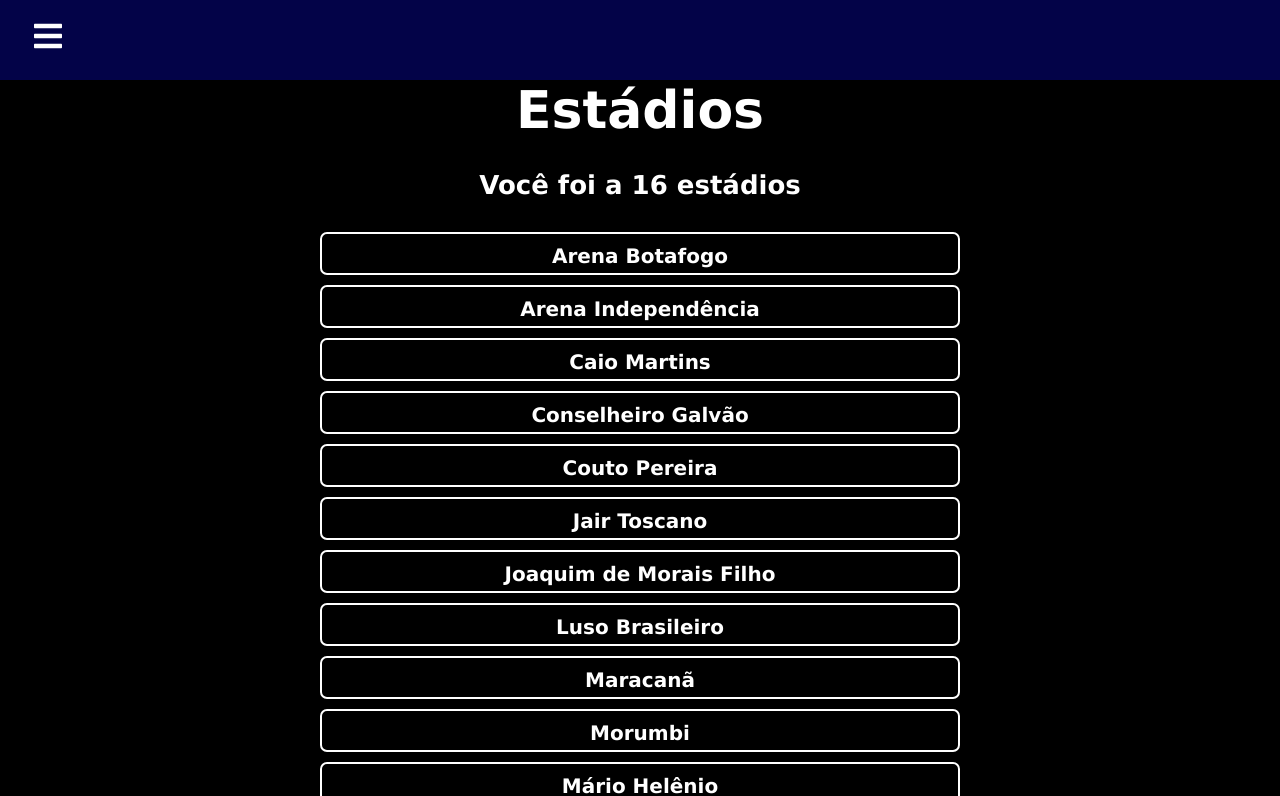
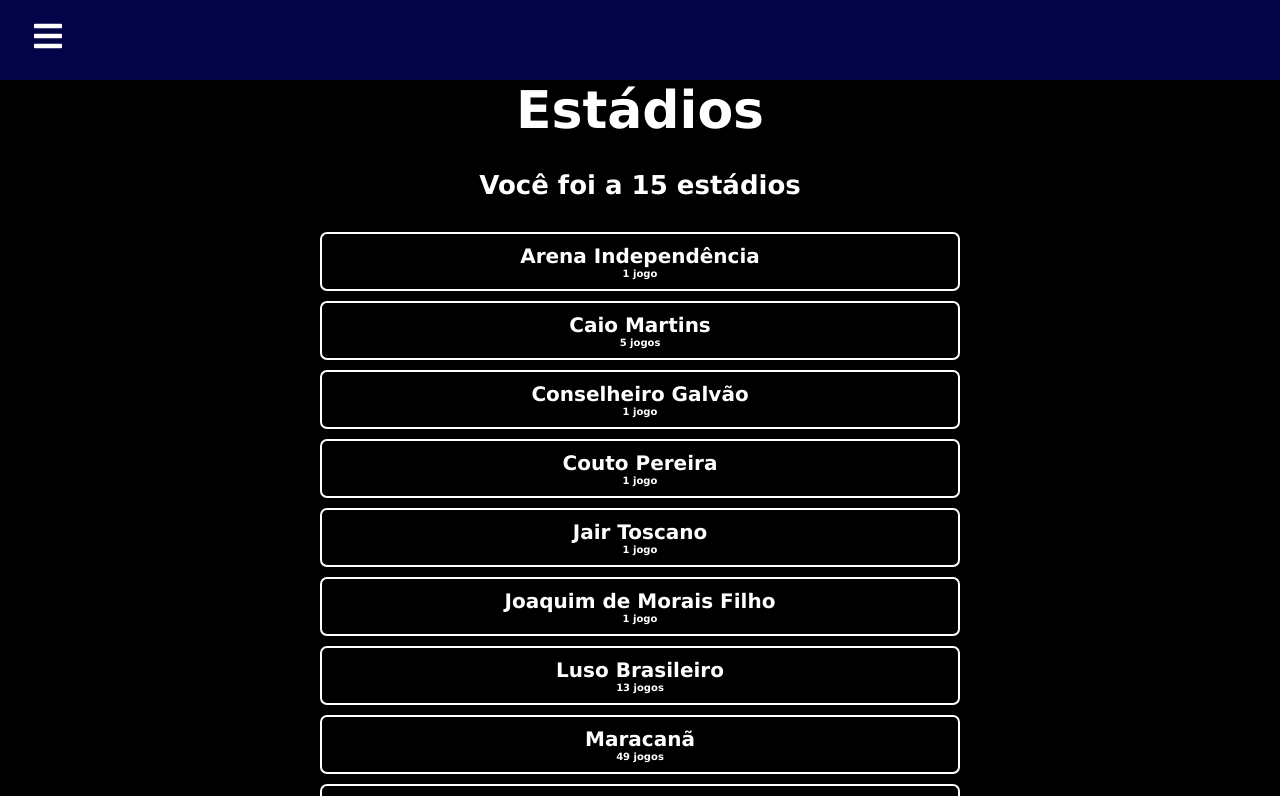
Before and after one commit to henriquebafilho/jogosquefui, a React (Create React App) app: page /estadios in a window 1280 px wide. Shown: the top 796 px of the page. Built offline with nearby package versions, Linux system fonts and the light colour scheme.

Commit message:
Atualizando telas de Anos e Estádios

```diff
--- a/src/App.js
+++ b/src/App.js
@@ -15,7 +15,7 @@
       <Router>
           <Navbar meuTime={meuTime} style={{position: 'fixed'}}/>
           <Routes>
-            <Route path='/inicio' element={<Inicio meuTime={meuTime} jogos={Jogos}/>}/>
+            <Route path='/' element={<Inicio meuTime={meuTime} jogos={Jogos}/>}/>
             <Route path='/anos' element={<Anos meuTime={meuTime} jogos={Jogos}/>}/>
             <Route path='/estadios' element={<Estadios meuTime={meuTime} jogos={Jogos}/>}/>
             <Route path='/adversarios' element={<Adversarios meuTime={meuTime} jogos={Jogos}/>}/>
--- a/src/Times.js
+++ b/src/Times.js
@@ -779,7 +779,6 @@
                   letterColor = "white";
                   break;
             default:
-                  //console.log(time);
                   nomeAtual = "time";
                   escudo = "escudo";
                   backgroundColor = "grey";
--- a/src/common.js
+++ b/src/common.js
@@ -13,6 +13,33 @@
     for (var a in jogos) {
         if (((jogos[a][0] === meuTime) && (Times(jogos[a][1]).nomeAtual === adversarioAtual)) ||
             ((jogos[a][1] === meuTime) && (Times(jogos[a][0]).nomeAtual === adversarioAtual))) {
+            total += 1;
+        }
+    }
+
+    return total;
+}
+
+const getTotalEstadio = (estadio) => {
+    var total = 0;
+    var jogos = Jogos();
+
+    for (var a in jogos) {
+        if (jogos[a][6] === estadio) {
+            total += 1;
+        }
+    }
+
+    return total;
+}
+
+const getTotalAno = (ano) => {
+    var total = 0;
+    var jogos = Jogos();
+
+    for (var a in jogos) {
+        const currentDate = new Date(jogos[a][5]);
+        if (ano.toString().includes(currentDate.getFullYear())) {
             total += 1;
         }
     }
@@ -65,6 +92,8 @@
 const commonFunctions = {
     getTotalJogos,
     getTotalAdversario,
+    getTotalEstadio,
+    getTotalAno,
     getVitorias,
     getEmpates,
     getDerrotas
--- a/src/components/SidebarData.js
+++ b/src/components/SidebarData.js
@@ -6,7 +6,7 @@
 export const SidebarData = [
     {
         title: 'Início',
-        path: '/inicio',
+        path: '/',
         icon: <AiIcons.AiFillHome/>,
         cName: 'nav-text'
     },
--- a/src/jogos.js
+++ b/src/jogos.js
@@ -167,21 +167,21 @@
     jogos.push(jogo20160515);
     var jogo20160703 = ["Botafogo", "Santa Cruz", 2, 1, "Série A", "2016-07-03", "Mário Helênio", "Ricardo Gomes", ["Sassá", "Neílton"], ["João Paulo"], "https://www.youtube.com/embed/g0SnCLVvbGo", false];
     jogos.push(jogo20160703);
-    var jogo20160731 = ["Botafogo", "Palmeiras", 3, 1, "Série A", "2016-07-31", "Arena Botafogo", "Ricardo Gomes", ["Neílton (2x)", "Camilo"], ["Erik"], "https://www.youtube.com/embed/h9G_r3U8Ae0", false];
+    var jogo20160731 = ["Botafogo", "Palmeiras", 3, 1, "Série A", "2016-07-31", "Luso Brasileiro", "Ricardo Gomes", ["Neílton (2x)", "Camilo"], ["Erik"], "https://www.youtube.com/embed/h9G_r3U8Ae0", false];
     jogos.push(jogo20160731);
-    var jogo20160904 = ["Botafogo", "Grêmio", 2, 1, "Série A", "2016-09-04", "Arena Botafogo", "Jair Ventura", ["Camilo", "Sassá"], ["Batista"], "https://www.youtube.com/embed/g4zmeHsT-Ws", false];
+    var jogo20160904 = ["Botafogo", "Grêmio", 2, 1, "Série A", "2016-09-04", "Luso Brasileiro", "Jair Ventura", ["Camilo", "Sassá"], ["Batista"], "https://www.youtube.com/embed/g4zmeHsT-Ws", false];
     jogos.push(jogo20160904);
-    var jogo20160907 = ["Botafogo", "Fluminense", 1, 0, "Série A", "2016-09-07", "Arena Botafogo", "Jair Ventura", ["Neílton"], [""], "https://www.youtube.com/embed/Rdr-UMTIy6w", false];
+    var jogo20160907 = ["Botafogo", "Fluminense", 1, 0, "Série A", "2016-09-07", "Luso Brasileiro", "Jair Ventura", ["Neílton"], [""], "https://www.youtube.com/embed/Rdr-UMTIy6w", false];
     jogos.push(jogo20160907);
-    var jogo20161012 = ["Botafogo", "Internacional", 1, 0, "Série A", "2016-10-12", "Arena Botafogo", "Jair Ventura", ["Sassá"], [""], "https://www.youtube.com/embed/pOwgBEhTKZM", false];
+    var jogo20161012 = ["Botafogo", "Internacional", 1, 0, "Série A", "2016-10-12", "Luso Brasileiro", "Jair Ventura", ["Sassá"], [""], "https://www.youtube.com/embed/pOwgBEhTKZM", false];
     jogos.push(jogo20161012);
-    var jogo20161016 = ["Botafogo", "Atlético-MG", 3, 2, "Série A", "2016-10-16", "Arena Botafogo", "Jair Ventura", ["Bruno Silva", "Rodrigo Pimpão", "Dudu Cearense"], ["Fred", "Leonardo Silva"], "https://www.youtube.com/embed/1T4SDN8ERzk", false];
+    var jogo20161016 = ["Botafogo", "Atlético-MG", 3, 2, "Série A", "2016-10-16", "Luso Brasileiro", "Jair Ventura", ["Bruno Silva", "Rodrigo Pimpão", "Dudu Cearense"], ["Fred", "Leonardo Silva"], "https://www.youtube.com/embed/1T4SDN8ERzk", false];
     jogos.push(jogo20161016);
-    var jogo20161029 = ["Botafogo", "Coritiba", 0, 0, "Série A", "2016-10-29", "Arena Botafogo", "Jair Ventura", [""], [""], "https://www.youtube.com/embed/mOk5x37V2Pw", false];
+    var jogo20161029 = ["Botafogo", "Coritiba", 0, 0, "Série A", "2016-10-29", "Luso Brasileiro", "Jair Ventura", [""], [""], "https://www.youtube.com/embed/mOk5x37V2Pw", false];
     jogos.push(jogo20161029);
-    var jogo20161116 = ["Botafogo", "Chapecoense", 0, 2, "Série A", "2016-11-16", "Arena Botafogo", "Jair Ventura", [""], ["Kempes", "Sérgio Manoel"], "https://www.youtube.com/embed/LVuXutdaWNY", false];
+    var jogo20161116 = ["Botafogo", "Chapecoense", 0, 2, "Série A", "2016-11-16", "Luso Brasileiro", "Jair Ventura", [""], ["Kempes", "Sérgio Manoel"], "https://www.youtube.com/embed/LVuXutdaWNY", false];
     jogos.push(jogo20161116);
-    var jogo20161126 = ["Botafogo", "Ponte Preta", 1, 1, "Série A", "2016-11-26", "Arena Botafogo", "Jair Ventura", ["Sassá"], ["William Potker"], "https://www.youtube.com/embed/2DHjHQpvtjY", false];
+    var jogo20161126 = ["Botafogo", "Ponte Preta", 1, 1, "Série A", "2016-11-26", "Luso Brasileiro", "Jair Ventura", ["Sassá"], ["William Potker"], "https://www.youtube.com/embed/2DHjHQpvtjY", false];
     jogos.push(jogo20161126);
     var jogo20170128 = ["Botafogo", "Nova Iguaçu", 1, 1, "Taça Guanabara", "2017-01-28", "Nilton Santos", "Jair Ventura", ["Marcelo Benevenuto"], ["Murilo Henrique"], "https://www.youtube.com/embed/7-S5YwlJe-o", false];
     jogos.push(jogo20170128);
--- a/src/pages/Anos.js
+++ b/src/pages/Anos.js
@@ -1,18 +1,24 @@
 import React, { Component } from 'react';
 import Times from '../Times';
+import common from '../common';
 
 class Anos extends Component {
-  state = {
-    meuTime: this.props.meuTime,
-    jogos: this.props.jogos(),
-    vitorias: [],
-    empates: [],
-    derrotas: [],
-    anos: [],
-    isLoading: false
+  constructor(props) {
+    super(props);
+    this.state = {
+      meuTime: props.meuTime,
+      jogos: props.jogos(),
+      vitorias: [],
+      empates: [],
+      derrotas: [],
+      anos: [],
+      isLoading: false
+    }
+    this.buttonClick = this.buttonClick.bind(this);
   }
 
   async componentDidMount() {
+    this._isMounted = true; // ???
     this.setState({ isLoading: true })
     await this.getAnos();
     this.setState({ isLoading: false })
@@ -31,19 +37,27 @@
     this.state.anos.reverse();
   }
 
+  buttonClick() {
+    console.log("FUI CLICADO");
+  }
+
   render() {
+    const meuTime = this.state.meuTime;
+    const buttonClickFunction = () => this.buttonClick();
     return (
       <div className="App-header" style={{ backgroundColor: Times(this.props.meuTime).backgroundColor, color: Times(this.props.meuTime).letterColor }}>
         <h1>Anos</h1>
         <br/>
         <table>
           <tbody>
-            {this.state.isLoading && <h1>ESPERA AÍ</h1>}
+            {this.state.isLoading && <h1>Carregando...</h1>}
             {
               !this.state.isLoading && this.state.anos.map(function (i) {
+                var totalAno = common.getTotalAno(i);
                 return <div>
-                  <button id='selectAno' style={{ borderColor: 'white', borderStyle: 'solid', backgroundColor: 'black', color: 'white' }}> {/* Mudar pra cores do time */}
+                  <button id='selectAno' onClick={() => buttonClickFunction()} style={{ borderColor: 'white', borderStyle: 'solid', backgroundColor: Times(meuTime).backgroundColor, color: Times(meuTime).letterColor }}>
                     <div style={{ display: 'inline', padding: '10px', fontSize: '20px' }}>{i}</div>
+                    <div style={{ paddingBottom: '5px', fontSize: '10px' }}>{totalAno} {totalAno > 1 ? "jogos" : "jogo"}</div>
                   </button>
                 </div>
               })
--- a/src/pages/Estadios.js
+++ b/src/pages/Estadios.js
@@ -1,18 +1,24 @@
 import React, { Component } from 'react';
 import Times from '../Times';
+import common from '../common';
 
 class Estadios extends Component {
-  state = {
-    meuTime: this.props.meuTime,
-    jogos: this.props.jogos(),
-    vitorias: [],
-    empates: [],
-    derrotas: [],
-    estadios: [],
-    isLoading: false
+  constructor(props) {
+    super(props);
+    this.state = {
+      meuTime: props.meuTime,
+      jogos: props.jogos(),
+      vitorias: [],
+      empates: [],
+      derrotas: [],
+      estadios: [],
+      isLoading: false
+    }
+    this.buttonClick = this.buttonClick.bind(this);
   }
 
   async componentDidMount() {
+    this._isMounted = true; // ???
     this.setState({ isLoading: true })
     await this.getEstadios();
     this.setState({ isLoading: false })
@@ -30,7 +36,13 @@
     this.state.estadios.sort();
   }
 
+  buttonClick() {
+    console.log("FUI CLICADO");
+  }
+
   render() {
+    const meuTime = this.state.meuTime;
+    const buttonClickFunction = () => this.buttonClick();
     return (
       <div className="App-header" style={{ backgroundColor: Times(this.props.meuTime).backgroundColor, color: Times(this.props.meuTime).letterColor }}>
         <h1>Estádios</h1>
@@ -39,12 +51,14 @@
         <br />
         <table>
           <tbody>
-            {this.state.isLoading && <h1>ESPERA AÍ</h1>}
+          {this.state.isLoading && <h1>Carregando...</h1>}
             {
               !this.state.isLoading && this.state.estadios.map(function (i) {
+                var totalEstadio = common.getTotalEstadio(i);
                 return <div>
-                  <button id='selectEstadio' style={{ borderColor: 'white', borderStyle: 'solid', backgroundColor: 'black', color: 'white' }}> {/* Mudar pra cores do time */}
+                  <button id='selectEstadio' onClick={() => buttonClickFunction()} style={{ borderColor: 'white', borderStyle: 'solid', backgroundColor: Times(meuTime).backgroundColor, color: Times(meuTime).letterColor }}>
                     <div style={{ display: 'inline', padding: '10px', fontSize: '20px' }}>{i}</div>
+                    <div style={{ paddingBottom: '5px', fontSize: '10px' }}>{totalEstadio} {totalEstadio > 1 ? "jogos" : "jogo"}</div>
                   </button>
                 </div>
               })
```
